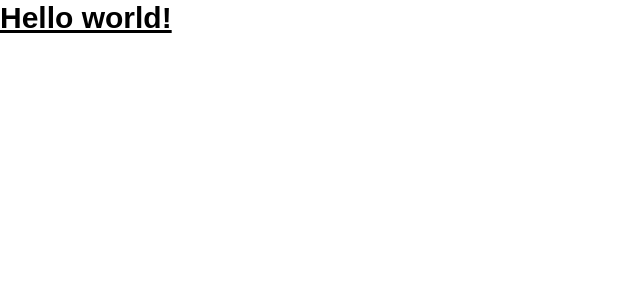
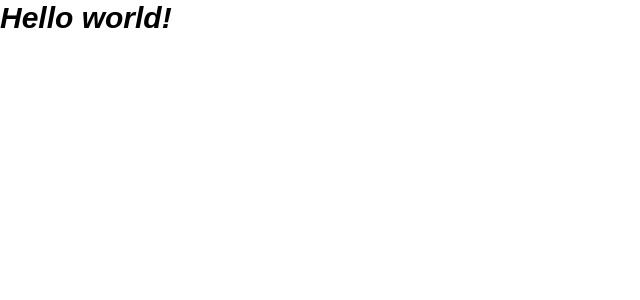
Before and after one commit to Aneer-Thapa1/Hostle-Management-System, a React (Vite) app in the folder Frontend/: page /rooms in a window 1280 px wide. Shown: the top 300 px of the page, without its empty margins (0-640 px from the left). Built offline with nearby package versions, Linux system fonts and the light colour scheme; a web font is replaced by a local one.

Commit message:
adding components

```diff
--- /dev/null
+++ b/Frontend/src/components/roomCard.jsx
@@ -0,0 +1,7 @@
+import React from "react";
+
+const roomCard = () => {
+  return <div>roomCard</div>;
+};
+
+export default roomCard;
--- a/Frontend/src/pages/Rooms.jsx
+++ b/Frontend/src/pages/Rooms.jsx
@@ -4,7 +4,7 @@ const Rooms = () => {
   return (
     <div>
       {" "}
-      <h1 className="text-3xl font-bold underline">Hello world!</h1>
+      <h1 className="text-3xl font-bold  italic">Hello world!</h1>
     </div>
   );
 };
```
